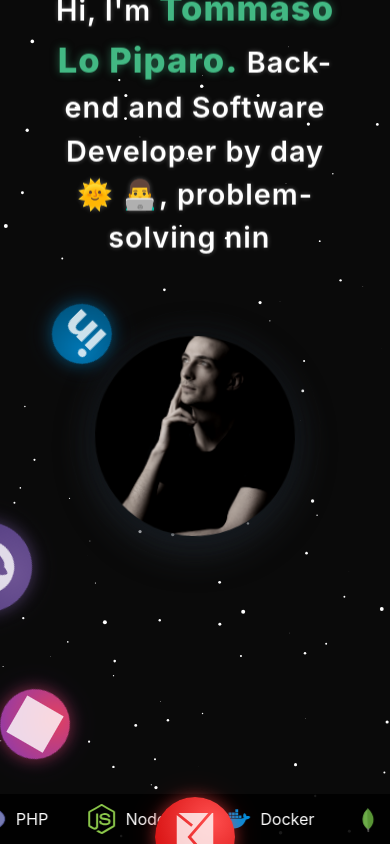
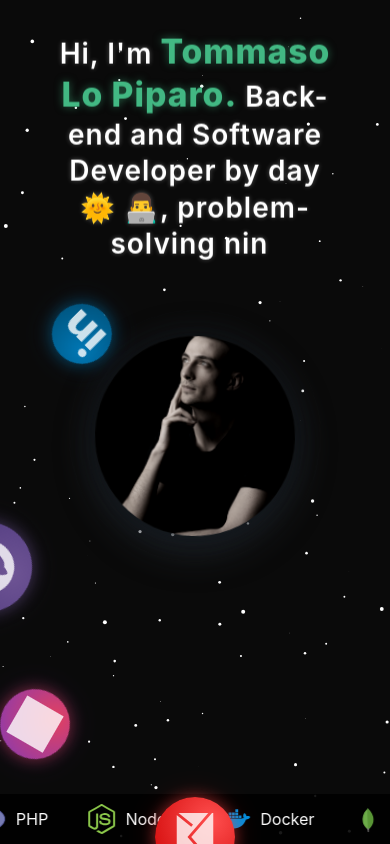
Before and after one commit to Pippobaudoicon/tommasolopiparo-new2, a Vue app: page / in a window 390 px wide. Built offline with nearby package versions, Linux system fonts and the light colour scheme; grey boxes are pictures that could not be loaded.

Commit message:
update typing animation with new dynamic text segment and improve responsive styles for mobile

```diff
--- a/src/components/Typing.vue
+++ b/src/components/Typing.vue
@@ -26,9 +26,9 @@ const permanentSegments = ref<TextSegment[]>([
 
 const changingSegments = ref<string[]>([
     " Back-end and Software Developer by day 🌞 👨‍💻, problem-solving ninja by night. 🌙 🥷",
+    " Fluent in PHP, Js/Ts, Python, various Frameworks and fixing last-minute bugs. 🐛 🔧",
     " I write code that works on the first try... that's what I like to think at least! 😅",
     " Turning swearings into APIs and database structures. 🤬 ➡️ 💻",
-    " Fluent in PHP, JavaScript/TypeScript, Python, various Frameworks and fixing last-minute bugs. 🐛 🔧",
     " I break problems, not production servers (well, almost never). 🤞 💪",
     " Git guru, networking nerd, and database whisperer. 🧙‍♂️ 🔌",
     " Team player who actually enjoys code reviews (weird, right?). 🤓 👍",
@@ -156,6 +156,7 @@ onMounted(() => {
 </script>
 
 <style scoped>
+/* TODO better text va sopra lo schermo, metterlo dinamico, controllare il mobile */
 .text-container {
   width: 75dvw;
   height: 50px;
@@ -177,6 +178,18 @@ h1 {
   transform-origin: center;
   text-shadow: 0 0 5px rgba(255, 255, 255, 0.3);
   letter-spacing: 1px;
+}
+
+@media screen and (max-width: 768px) {
+  h1 {
+    font-size: 1.75rem;
+    line-height: 1.3;
+  }
+  .text-container {
+    height: 0;
+    margin: 50px 0 0 0;
+  }
+
 }
 
 .highlight-name {
```
